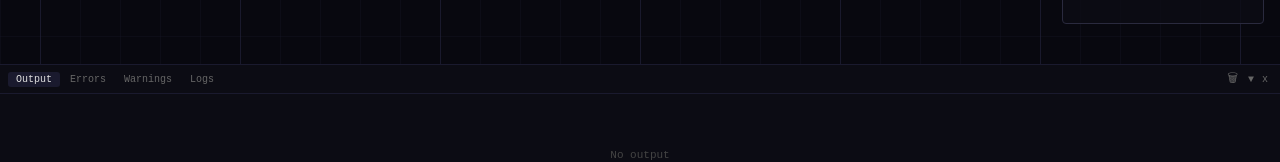
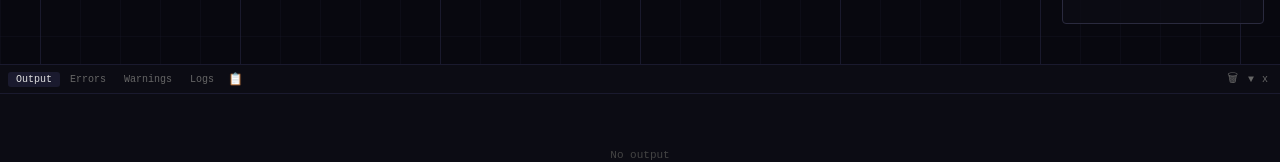
Before and after one commit to wahee-dev/Monolith, a Next.js app: page / in a window 1280 px wide. Shown: the part 585-747 px from the top of the page. Built offline with nearby package versions, Linux system fonts and the light colour scheme.

Commit message:
Add copy button to console panel

```diff
--- a/src/console/ConsolePanel.tsx
+++ b/src/console/ConsolePanel.tsx
@@ -138,6 +138,13 @@ export function ConsolePanel({
     [onTabChange],
   );
 
+  const handleCopy = useCallback((): void => {
+    const text = filteredEntries
+      .map((e) => `[${e.type.toUpperCase()}] ${e.message}`)
+      .join('\n');
+    navigator.clipboard.writeText(text);
+  }, [filteredEntries]);
+
   if (consoleState.isCollapsed) {
     return (
       <div
@@ -262,6 +269,22 @@ export function ConsolePanel({
 
         <button
           type="button"
+          onClick={handleCopy}
+          style={{
+            backgroundColor: 'transparent',
+            border: 'none',
+            color: '#666',
+            cursor: 'pointer',
+            fontSize: '12px',
+            padding: '2px 6px',
+            fontFamily: 'monospace',
+          }}
+          title="Copy to clipboard"
+        >
+          &#128203;
+        </button>
+        <button
+          type="button"
           onClick={onClear}
           style={{
             marginLeft: 'auto',
```
